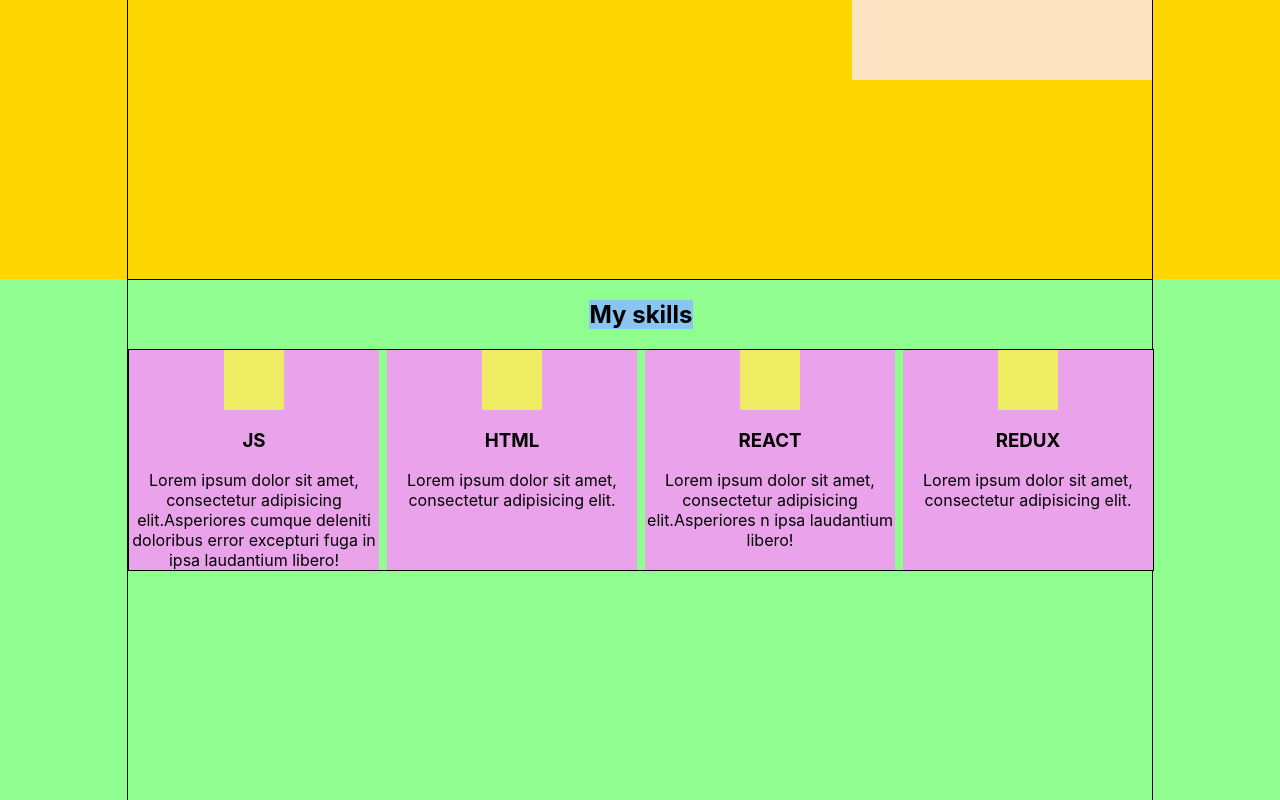
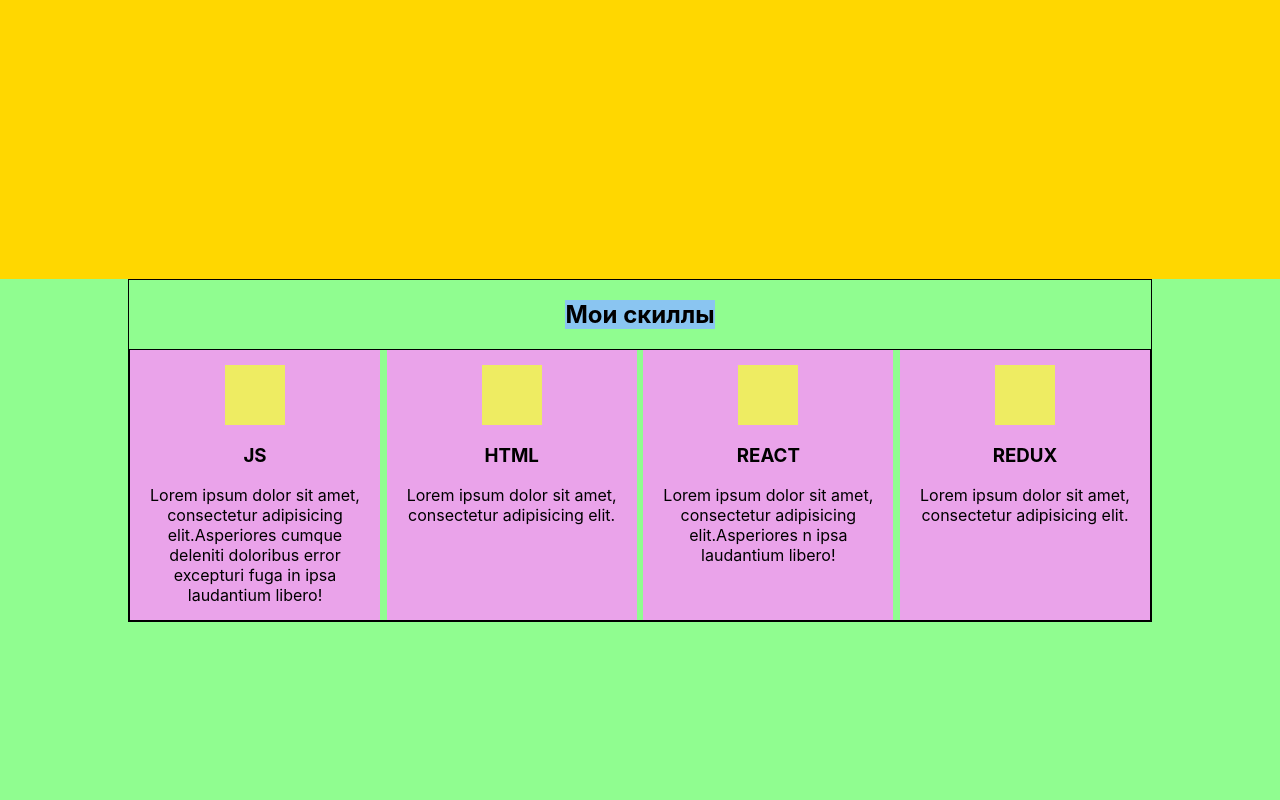
Before and after one commit to ValeriaBog/Portfolio, a React (Create React App) app: page / in a window 1280 px wide. Shown: the part 601-1401 px from the top of the page. Built offline with nearby package versions, Linux system fonts and the light colour scheme.

Commit message:
Added new elements

```diff
--- a/package.json
+++ b/package.json
@@ -2,6 +2,7 @@
   "name": "portfolio",
   "version": "0.1.0",
   "private": true,
+  "homepage": "https://ValeriaBog.github.io/portfolio",
   "dependencies": {
     "@testing-library/jest-dom": "^5.14.1",
     "@testing-library/react": "^13.0.0",
@@ -10,6 +11,7 @@
     "@types/node": "^16.7.13",
     "@types/react": "^18.0.0",
     "@types/react-dom": "^18.0.0",
+    "gh-pages": "^5.0.0",
     "react": "^18.2.0",
     "react-dom": "^18.2.0",
     "react-scripts": "5.0.1",
@@ -20,7 +22,9 @@
     "start": "react-scripts start",
     "build": "react-scripts build",
     "test": "react-scripts test",
-    "eject": "react-scripts eject"
+    "eject": "react-scripts eject",
+    "predeploy": "npm run build",
+    "deploy": "gh-pages -d build"
   },
   "eslintConfig": {
     "extends": [
--- a/src/components/contacts/Contacts.module.css
+++ b/src/components/contacts/Contacts.module.css
@@ -1,11 +1,12 @@
 .contactsBlock {
-    height: 80vh;
+    height: 65vh;
     background-color: #eaa3ea;
 }
 
 .contactsContainer {
     justify-content: flex-start;
     flex-direction: column;
+
 }
 
 .title {
@@ -20,6 +21,7 @@
     justify-content: space-between;
     flex-direction: column;
     align-items: center;
+
 }
 
 .form {
--- a/src/components/footer/Footer.module.css
+++ b/src/components/footer/Footer.module.css
@@ -1,5 +1,5 @@
 .footerBlock {
-    height: 80vh;
+    height: 55vh;
     background-color: #90fd90;
 }
 
@@ -20,6 +20,8 @@
     justify-content: space-between;
     flex-direction: column;
     align-items: center;
+
+
 }
 
 .socialNetwork {
--- a/src/components/main/Main.module.css
+++ b/src/components/main/Main.module.css
@@ -1,5 +1,5 @@
 .mainBlock {
-    height: 100vh;
+    min-height: 100vh;
     background-color: gold;
 }
 
--- a/src/components/myWorks/MyWorks.module.css
+++ b/src/components/myWorks/MyWorks.module.css
@@ -1,5 +1,5 @@
 .worksBlock {
-    height: 150vh;
+    min-height: 100vh;
     background-color: #8ac5f1}
 
 .worksContainer {
@@ -17,4 +17,5 @@
     display: flex;
     justify-content: space-between;
     flex-wrap: wrap;
+
 }
--- a/src/components/myWorks/myWork/MyWork.module.css
+++ b/src/components/myWorks/myWork/MyWork.module.css
@@ -5,6 +5,7 @@
     flex-direction: column;
     align-items: center;
     text-align: center; /*выравнивает строчные элементы внутри блочных*/
+
 }
 
 .image {
--- a/src/components/skills/Skills.module.css
+++ b/src/components/skills/Skills.module.css
@@ -1,6 +1,7 @@
 .skillsBlock {
-    height: 100vh;
+    min-height: 80vh;
     background-color: #90fd90;
+
 }
 
 .skillsContainer {
@@ -18,4 +19,5 @@
     display: flex;
     justify-content: space-between;
     flex-wrap: wrap;
+
 }
--- a/src/components/skills/Skills.tsx
+++ b/src/components/skills/Skills.tsx
@@ -7,7 +7,7 @@ function Skills() {
     return (
         <div className={s.skillsBlock}>
             <div className={`${sContainer.container} ${s.skillsContainer}`}>
-                <h2 className={s.title}>My skills</h2>
+                <h2 className={s.title}>Мои скиллы</h2>
                 <div className={s.skills}>
                     <Skill title={'JS'} description={'Lorem ipsum dolor sit amet, consectetur adipisicing elit.Asperiores cumque deleniti doloribus error excepturi fuga in ipsa laudantium libero!'}/>
                     <Skill title={'HTML'} description={'Lorem ipsum dolor sit amet, consectetur adipisicing elit.'}/>
--- a/src/components/skills/skill/Skill.module.css
+++ b/src/components/skills/skill/Skill.module.css
@@ -5,6 +5,8 @@
     flex-direction: column;
     align-items: center;
     text-align: center; /*выравнивает строчные элементы внутри блочных*/
+    padding: 15px;
+    box-sizing: border-box;
 }
 
 .icon {
--- a/src/index.css
+++ b/src/index.css
@@ -1,3 +1,8 @@
+*{
+  box-sizing: border-box;
+  /*margin: 0;*/
+  padding: 0;
+}
 body {
   margin: 0;
   font-family: -apple-system, BlinkMacSystemFont, 'Segoe UI', 'Roboto', 'Oxygen',
```
Also changed, not shown: 1 other file (tests, documents, lock files or other folders).
